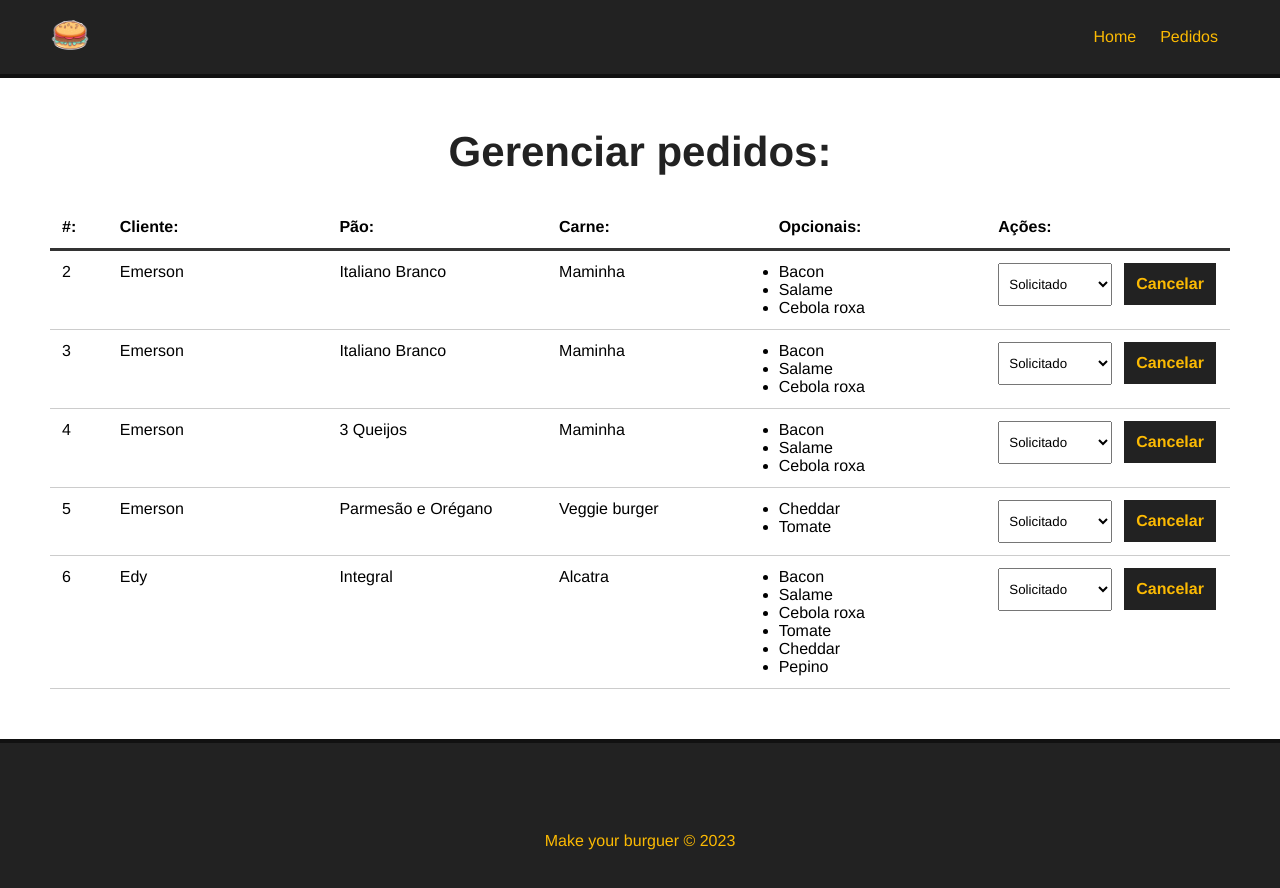
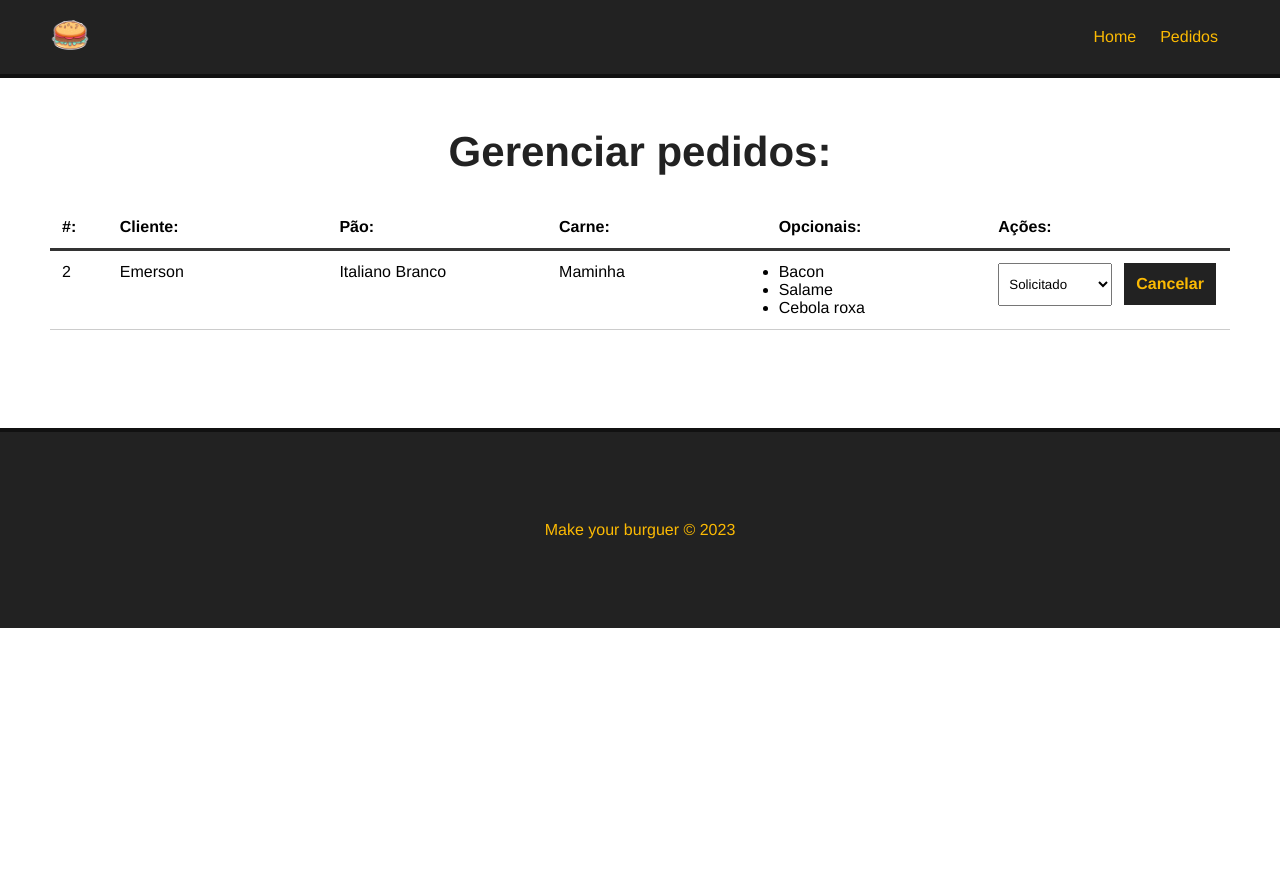
Before and after one commit to Emerson916/make-your-burger, a Vue app: page /order in a window 1280 px wide. Shown: the top 888 px of the page. After the commit the page ends 800 px from the top, so only its background shows below. Built offline with nearby package versions, Linux system fonts and the light colour scheme; data requests are answered from the project's data file.

Commit message:
aula - 31:Removendo pedidos do sistema

```diff
--- a/db/db.json
+++ b/db/db.json
@@ -89,56 +89,6 @@
       ],
       "status": "Solicitado",
       "id": 2
-    },
-    {
-      "nome": "Emerson",
-      "carne": "Maminha",
-      "pao": "Italiano Branco",
-      "opcionais": [
-        "Bacon",
-        "Salame",
-        "Cebola roxa"
-      ],
-      "status": "Solicitado",
-      "id": 3
-    },
-    {
-      "nome": "Emerson",
-      "carne": "Maminha",
-      "pao": "3 Queijos",
-      "opcionais": [
-        "Bacon",
-        "Salame",
-        "Cebola roxa"
-      ],
-      "status": "Solicitado",
-      "id": 4
-    },
-    {
-      "nome": "Emerson",
-      "carne": "Veggie burger",
-      "pao": "Parmesão e Orégano",
-      "opcionais": [
-        "Cheddar",
-        "Tomate"
-      ],
-      "status": "Solicitado",
-      "id": 5
-    },
-    {
-      "nome": "Edy",
-      "carne": "Alcatra",
-      "pao": "Integral",
-      "opcionais": [
-        "Bacon",
-        "Salame",
-        "Cebola roxa",
-        "Tomate",
-        "Cheddar",
-        "Pepino"
-      ],
-      "status": "Solicitado",
-      "id": 6
     }
   ]
 }
--- a/src/components/Dashboard.vue
+++ b/src/components/Dashboard.vue
@@ -37,7 +37,7 @@
               {{ status.tipo }}
             </option>
           </select>
-          <button class="delete-btn" @click="deleteBurger(burguer.id)">
+          <button class="delete-btn" @click="deleteBurguer(burguer.id)">
             Cancelar
           </button>
         </div>
@@ -73,6 +73,12 @@ export default {
       const req = await axios.get("http://localhost:3000/status");
 
       this.status = req.data;
+    },
+
+    async deleteBurguer(burguer_id) {
+      await axios.delete(`http://localhost:3000/burguers/${burguer_id}`);
+
+      this.getPedidos();
     },
   },
 
```
